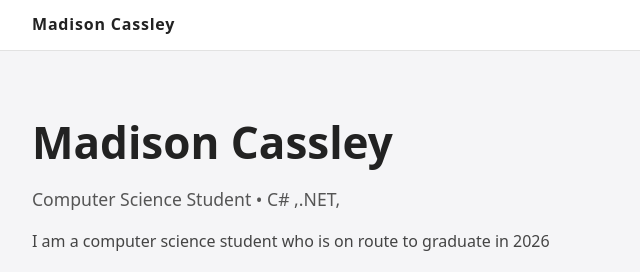
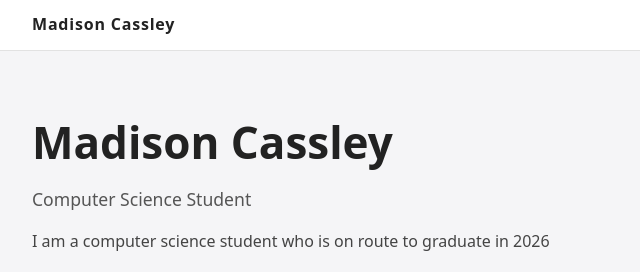
Before and after one commit to Madison-Cassley/Madison-Cassley.github.io, a plain HTML site: page index.html in a window 1280 px wide. Shown: the top 272 px of the page, 148-788 px from the left. Drawn offline with Linux system fonts and the light colour scheme.

Commit message:
Small fix typo

```diff
--- a/index.html
+++ b/index.html
@@ -25,7 +25,7 @@
 <section class="hero" id="about">
     <div class="hero-main">
         <h1>Madison Cassley</h1>
-        <h2>Computer Science Student • C# ,.NET,</h2>
+        <h2>Computer Science Student</h2>
 
         <p>
             I am a computer science student who is on route to graduate in 2026
```
